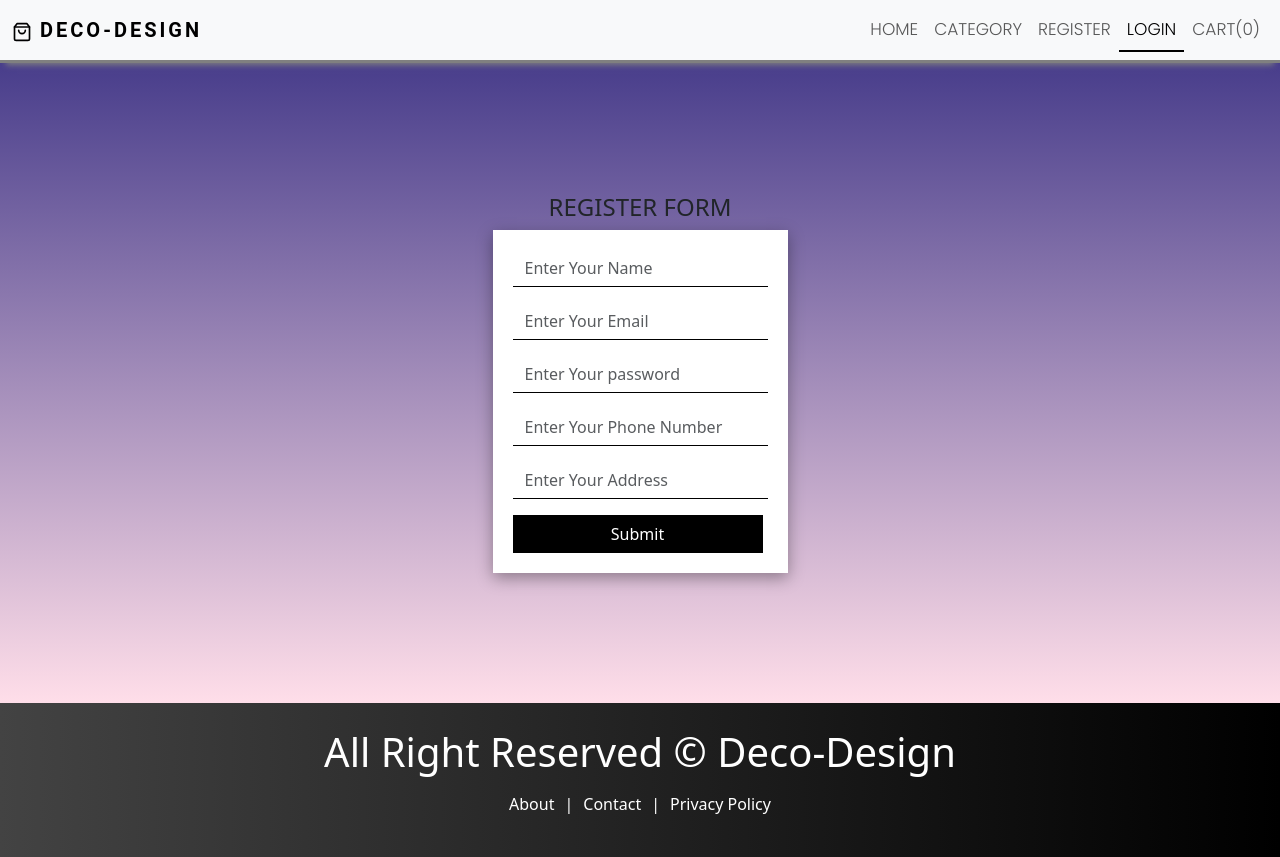
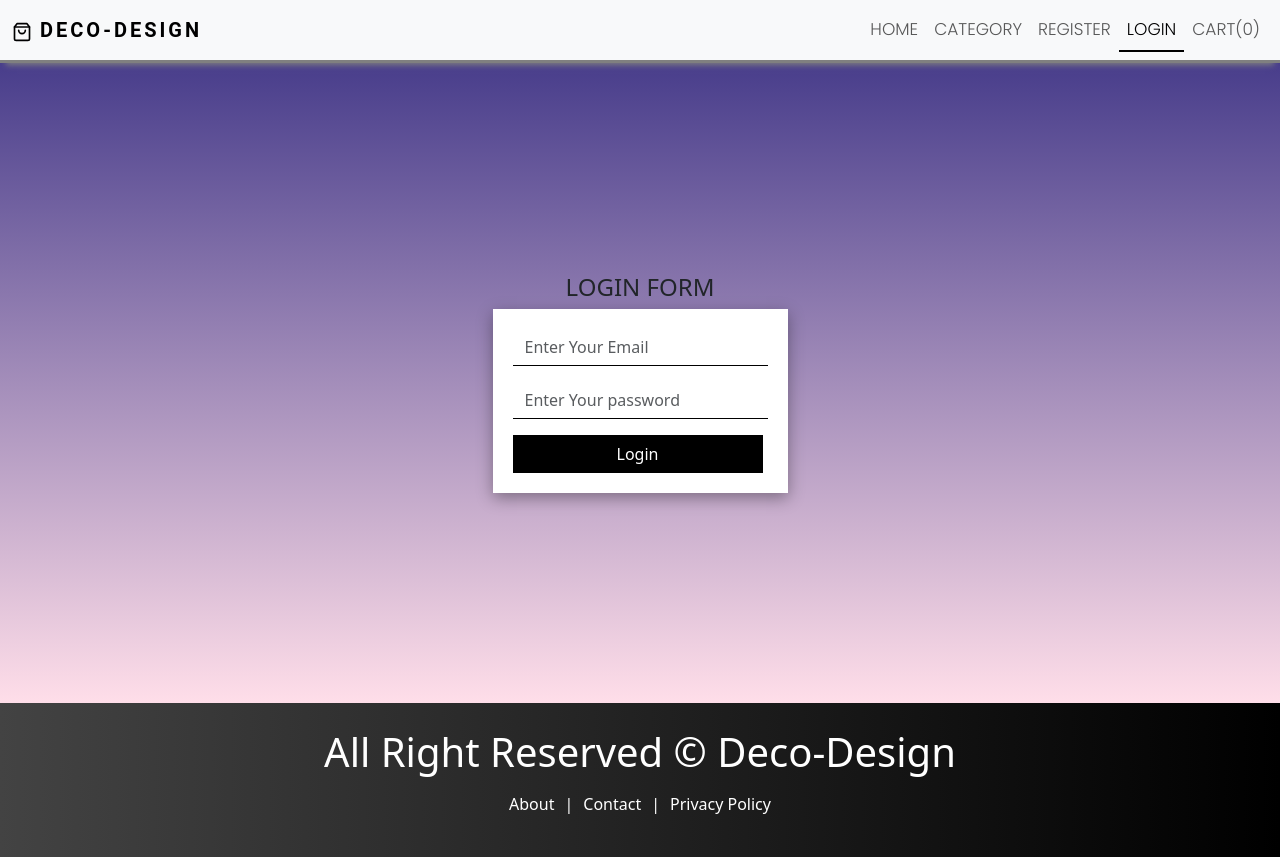
Before and after one commit to capmahin/Deco-Desgin-app, a React (Create React App) app in the folder client/: page /login in a window 1280 px wide. Built offline with nearby package versions, Linux system fonts and the light colour scheme.

Commit message:
add all things

```diff
--- a/client/src/pages/Auth/Login.js
+++ b/client/src/pages/Auth/Login.js
@@ -7,17 +7,16 @@ import toast from 'react-hot-toast';
 import "../../styles/AuthStyle.css"
 
 const Login = () => {
-    const [name, setName] = useState("")
+
   const [email, setEmail] = useState("")
   const [password, setPassword] = useState("")
-  const [phone, setPhone] = useState("")
-  const [address, setAddress] = useState("")
+
   const navigate = useNavigate();
 
   const handleSubmit = async(e)=>{
     e.preventDefault();
     try {
-       const res = await axios.post(`${process.env.REACT_APP_API}/api/v1/auth/register`,{name,email,password,phone,address});
+       const res = await axios.post(`${process.env.REACT_APP_API}/api/v1/auth/register`,{email,password});
        if( res && res.data.success){
         toast.success(res.data.message)
         navigate('/login')
@@ -33,17 +32,9 @@ const Login = () => {
   return (
     <Layout title={"Login - Deco Design"}>
     <div className="form-container">
-      <h4 className="title">REGISTER FORM</h4>
+      <h4 className="title">LOGIN FORM</h4>
       <form onSubmit={handleSubmit}>
-<div className="mb-3">
 
-  <input type="text"
-  value={name}
-  onChange={(e)=>setName(e.target.value)}
-  className="form-control" id="exampleInputEmail1" placeholder="Enter Your Name"
-  required/>
-
-</div>
 <div className="mb-3">
 
   <input type="email"
@@ -59,24 +50,10 @@ const Login = () => {
   onChange={(e)=>setPassword(e.target.value)}
   className="form-control" id="exampleInputPassword1" placeholder="Enter Your password" required />
 </div>
-<div className="mb-3">
 
-  <input type="text"
-  value={phone}
-  onChange={(e)=>setPhone(e.target.value)}
-  className="form-control" id="exampleInputEmail1" placeholder="Enter Your Phone Number" required />
 
-</div>
-<div className="mb-3">
 
-  <input type="text"
-  value={address}
-  onChange={(e)=>setAddress(e.target.value)}
-  className="form-control" id="exampleInputEmail1" placeholder="Enter Your Address" required />
-
-</div>
-
-<button type="submit" className="btn btn-primary">Submit</button>
+<button type="submit" className="btn btn-primary">Login</button>
 </form>
 
     </div>
```
